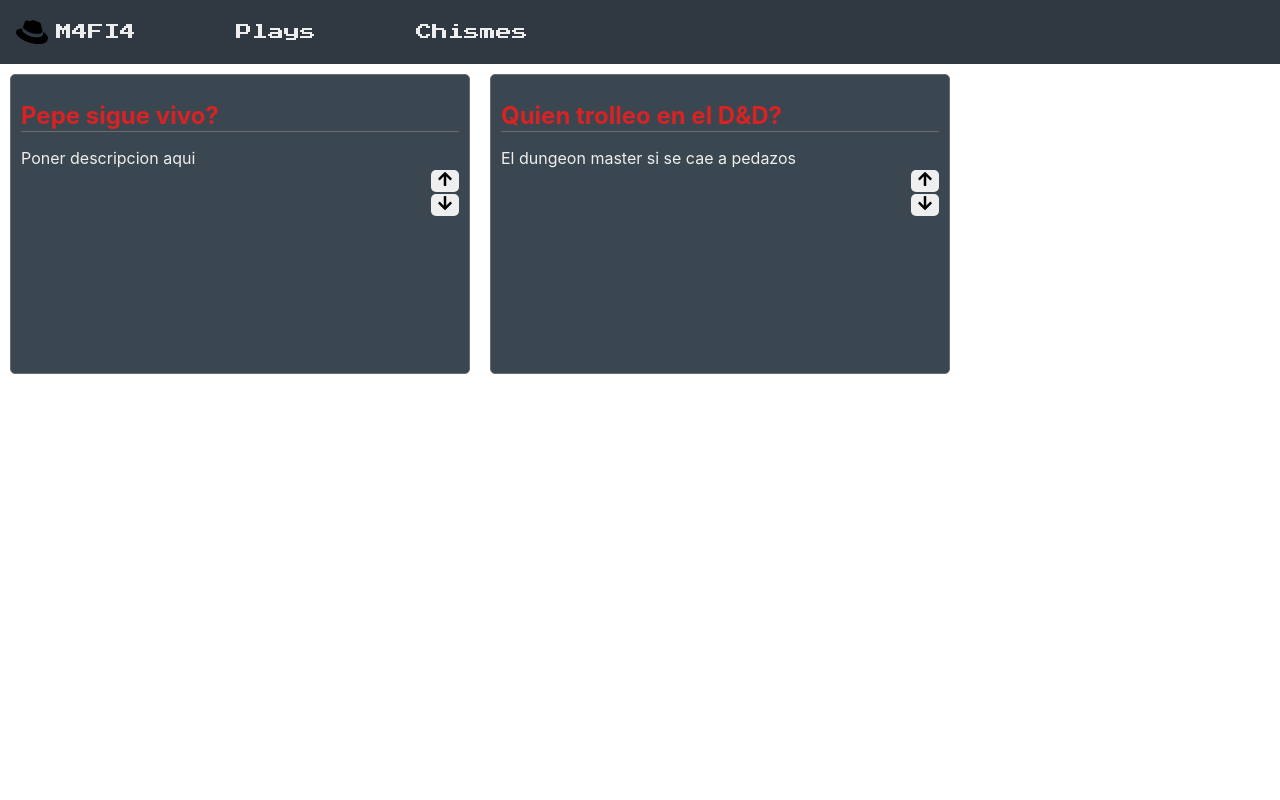
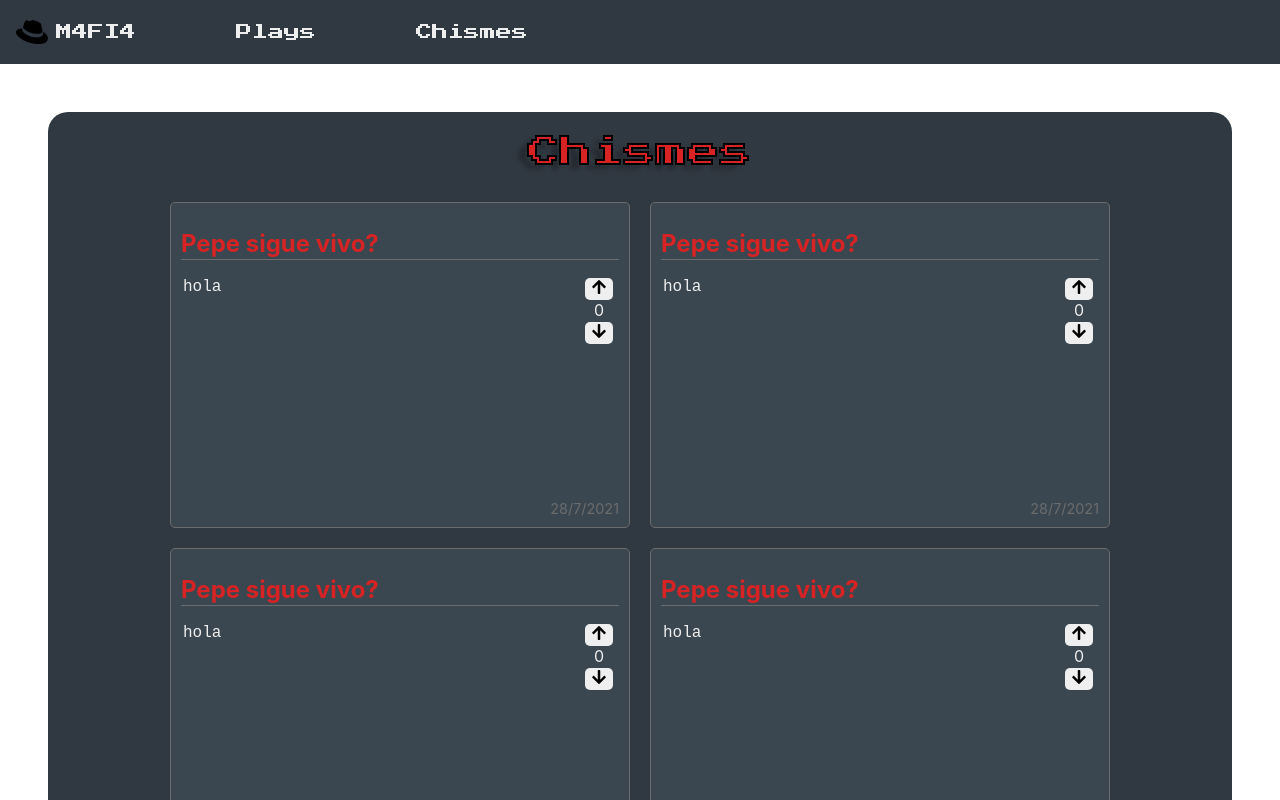
Before and after one commit to LucasTorres19/M4F14, a Next.js app: page /chismes in a window 1280 px wide. Shown: the top 800 px of the page. Built offline with nearby package versions, Linux system fonts and the light colour scheme.

Commit message:
diseñando chismes

```diff
--- /dev/null
+++ b/components/Title.jsx
@@ -0,0 +1,8 @@
+
+import styles from '../styles/Title.module.css'
+export default function Title({title}){
+    return(
+    <h1 className={styles.title}>
+    {title}
+    </h1>)
+}
--- a/components/Card.jsx
+++ b/components/plays/Card.jsx
@@ -1,4 +1,4 @@
-import styles from '../styles/Card.module.css'
+import styles from '../../styles/Card.module.css'
 import { FaStar} from 'react-icons/fa'
 import {useState} from 'react'
 import Image from 'next/image'
--- a/pages/chismes.js
+++ b/pages/chismes.js
@@ -1,27 +1,30 @@
 import styles from '../styles/Chismes.module.css'
 import { FaArrowUp, FaArrowDown} from 'react-icons/fa'
+import Title from '../components/Title'
 export default function Chismes() {
-  return (
-    <div className={styles.container}>
+    const items = []
 
+    for(let i=0; i<20;i++){
+        items.push(
         <div className={styles.card}>
             <h1>Pepe sigue vivo?</h1>
-            <p>Poner descripcion aqui</p>
             <div className={styles.votacion}>
                 <button> <FaArrowUp/></button>
+                <div className={styles.votes}>0</div>
                 <button> <FaArrowDown/></button>
             </div>
+            <textarea value="hola" className={styles.description}rows="12" cols="41"disabled></textarea>
+            <div className={styles.publishedAt}>28/7/2021</div>
         </div>
+        )
+    }
+  return (
+    <main className={styles.main}>
+        <Title title="Chismes"/>
+        <div className={styles.container}>
 
-        <div className={styles.card}>
-            <h1>Quien trolleo en el D&D?</h1>
-            <p>El dungeon master si se cae a pedazos </p>
-            <div className={styles.votacion}>
-                <button> <FaArrowUp/></button>
-                <button> <FaArrowDown/></button>
-            </div>
+        {items}
         </div>
-
-    </div>
+    </main>
   )
 }
--- a/styles/Chismes.module.css
+++ b/styles/Chismes.module.css
@@ -1,11 +1,19 @@
+.main{
+    margin: 3rem;
+    background-color: var(--bg-blue-800);
+    border-radius: 20px;
+}
+
 .container{
     display: grid;
-    grid-template-columns:repeat(2, 30rem);
-    grid-template-rows:repeat(4, 20rem);
+    justify-content: center;
+    grid-template-columns:repeat(auto-fit, 30rem);
+
 }
 .card{
+    position: relative;
     background-color:var(--bg-blue-600);
-   color: var(--text-color);
+    color: var(--text-color);
     border: 1px solid var(--gray-200) ;
     margin: 10px;
     padding: 10px;
@@ -18,10 +26,21 @@
     border-bottom: 1px solid var(--gray-200);
 
 }
-.card > p{
-    font-size: 1em;
+.description{
+    resize: none;
+    border:none;
+    background-color: var(--bg-blue-600);
+    color:var(--text-color);
+    font-size: 1rem;
 }
-
+.publishedAt{
+    text-align: right;
+    font-size: 0.9em;
+    color:var(--gray-200);
+}
+.votacion > button:active{
+    background-color: red;
+}
 .votacion > button{
     font-size: 1em;
     height: fit-content;
@@ -35,11 +54,13 @@
     background-color: var(--primary-color);
     cursor: pointer;
 }
-/* para los pibes buenos hacer que el boton este estatico en un lugar y que no se mueva por el texto y puto el que lee */
+
 .votacion{
+    position: absolute;
+    align-items: center;
+    right: 1rem;
     display: flex;
     flex-direction: column;
-    align-items: left;
     flex-wrap: wrap;
     align-content: flex-end;
 
--- a/styles/Home.module.css
+++ b/styles/Home.module.css
@@ -102,12 +102,12 @@
   border-color: #0070f3;
 }
 
-.card h2 {
+.card  h2 {
   margin: 0 0 1rem 0;
   font-size: 1.5rem;
 }
 
-.card p {
+.card  p {
   margin: 0;
   font-size: 1.25rem;
   line-height: 1.5;
--- /dev/null
+++ b/styles/Title.module.css
@@ -0,0 +1,10 @@
+.title {
+    text-align: center;
+    margin: 1.5rem 0;
+    font-family: var(--font-retro);
+    font-weight: 400;
+    font-size: 2rem;
+    color:var(--primary-color);
+    -webkit-text-stroke: 2px black;
+    text-shadow: -9px 5px 4px rgba(0, 0, 0, 0.25);
+}
```
Also changed, not shown: models/Chisme.js (added, +11 -0 lines), pages/index.js (+6 -8 lines), pages/plays.js (+3 -4 lines).
